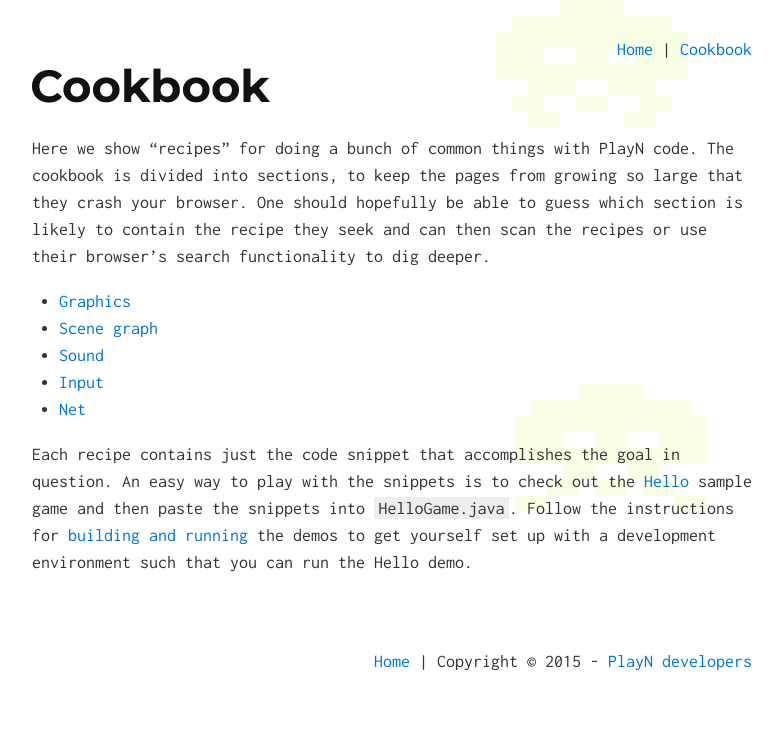
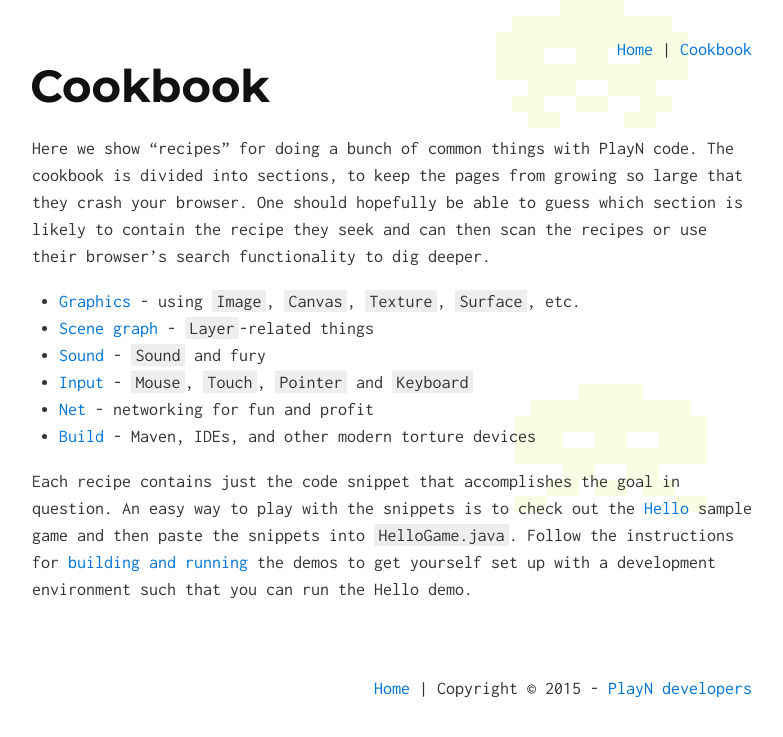
Before and after one commit to playn/playn.github.io, a Jekyll site: the page built from cookbook/index.md, in a window 1280 px wide. Shown: the top 737 px of the page, without its empty margins (248-1031 px from the left). Built offline with Jekyll 4.4.1, drawn with Linux system fonts in a browser that asks for light colours; Markdown is read by kramdown in place of the engine named in the settings.

Commit message:
We'll have build recipes as well.

```diff
--- a/cookbook/index.md
+++ b/cookbook/index.md
@@ -9,11 +9,12 @@
 hopefully be able to guess which section is likely to contain the recipe they seek and can then
 scan the recipes or use their browser's search functionality to dig deeper.
 
-* [Graphics](graphics.html)
-* [Scene graph](scene-graph.html)
-* [Sound](sound.html)
-* [Input](input.html)
-* [Net](net.html)
+* [Graphics](graphics.html) - using `Image`, `Canvas`, `Texture`, `Surface`, etc.
+* [Scene graph](scene-graph.html) - `Layer`-related things
+* [Sound](sound.html) - `Sound` and fury
+* [Input](input.html) - `Mouse`, `Touch`, `Pointer` and `Keyboard`
+* [Net](net.html) - networking for fun and profit
+* [Build](build.html) - Maven, IDEs, and other modern torture devices
 
 Each recipe contains just the code snippet that accomplishes the goal in question. An easy way to
 play with the snippets is to check out the [Hello] sample game and then paste the snippets into
```
Also changed, not shown: cookbook/build.md (added, +15 -0 lines).
